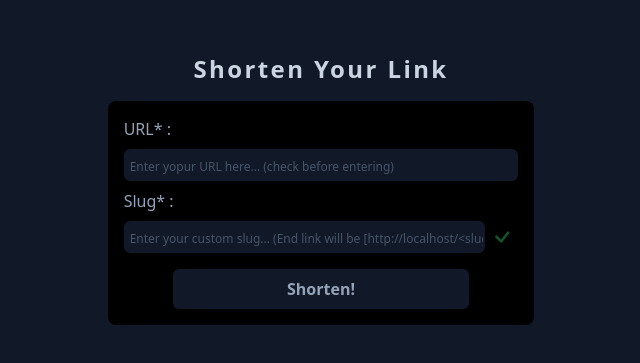
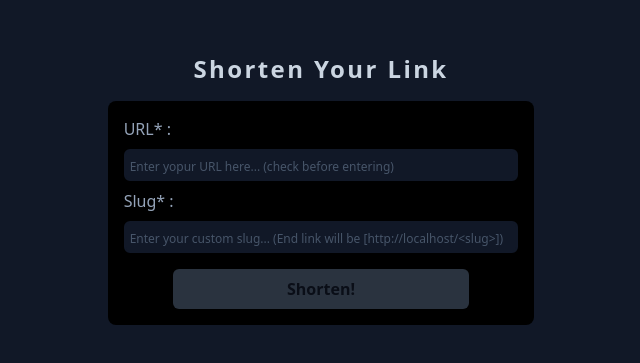
Before and after one commit to akashdoppalapudi/shortl, a Next.js app: page /create in a window 1280 px wide. Shown: the part 211-574 px from the top of the page, without its empty margins (319-959 px from the left). Built offline with nearby package versions, Linux system fonts and the light colour scheme.

Commit message:
using button style as validation indicator instead of icons

```diff
--- a/components/ShortLinkForm.tsx
+++ b/components/ShortLinkForm.tsx
@@ -72,49 +72,21 @@ const ShortLinkForm = (props: ShortLinkFormProps) => {
 						Slug is already taken. Enter a unique slug
 					</span>
 				)}
-				<div className="flex">
 				<input
 					required
 					maxLength={25}
 					placeholder={`Enter your custom slug... (End link will be [${pageOrigin}/<slug>])`}
 					type="text"
-						className="pl-1 border-2 border-gray-900 focus:outline-none focus:border-gray-600 rounded-md bg-gray-900 h-8 placeholder:text-xs placeholder:text-slate-600 w-11/12"
+					className="pl-1 border-2 border-gray-900 focus:outline-none focus:border-gray-600 rounded-md bg-gray-900 h-8 placeholder:text-xs placeholder:text-slate-600"
 					value={shortLink.slug}
 					onChange={(e) => {
 						checkSlugAvailability(e.target.value);
 						setShortLink({ ...shortLink, slug: e.target.value });
 					}}
 				/>
-					<span className="w-1/12 flex items-center justify-center">
-						{!slugTaken && (
-							<svg
-								className="text-green-900"
-								xmlns="http://www.w3.org/2000/svg"
-								width="28"
-								height="28"
-								fill="currentColor"
-								viewBox="0 0 16 16"
-							>
-								<path d="M10.97 4.97a.75.75 0 0 1 1.07 1.05l-3.99 4.99a.75.75 0 0 1-1.08.02L4.324 8.384a.75.75 0 1 1 1.06-1.06l2.094 2.093 3.473-4.425a.267.267 0 0 1 .02-.022z" />
-							</svg>
-						)}
-						{slugTaken && (
-							<svg
-								className="text-red-900"
-								xmlns="http://www.w3.org/2000/svg"
-								width="28"
-								height="28"
-								fill="currentColor"
-								viewBox="0 0 16 16"
-							>
-								<path d="M4.646 4.646a.5.5 0 0 1 .708 0L8 7.293l2.646-2.647a.5.5 0 0 1 .708.708L8.707 8l2.647 2.646a.5.5 0 0 1-.708.708L8 8.707l-2.646 2.647a.5.5 0 0 1-.708-.708L7.293 8 4.646 5.354a.5.5 0 0 1 0-.708z" />
-							</svg>
-						)}
-					</span>
-				</div>
 				<button
 					type="submit"
-					className="mx-auto mt-2 p-2 bg-gray-900 font-semibold rounded-md w-3/4 hover:opacity-95 disabled:cursor-not-allowed"
+					className="mx-auto mt-2 p-2 bg-green-600 opacity-60 text-black disabled:bg-slate-600 disabled:text-gray-900 font-semibold rounded-md w-3/4 hover:opacity-50 disabled:cursor-not-allowed transition ease-in-out duration-200"
 					disabled={
 						slugTaken ||
 						shortLink.url === '' ||
```
Lines whose indentation alone changed are shown as unchanged.
